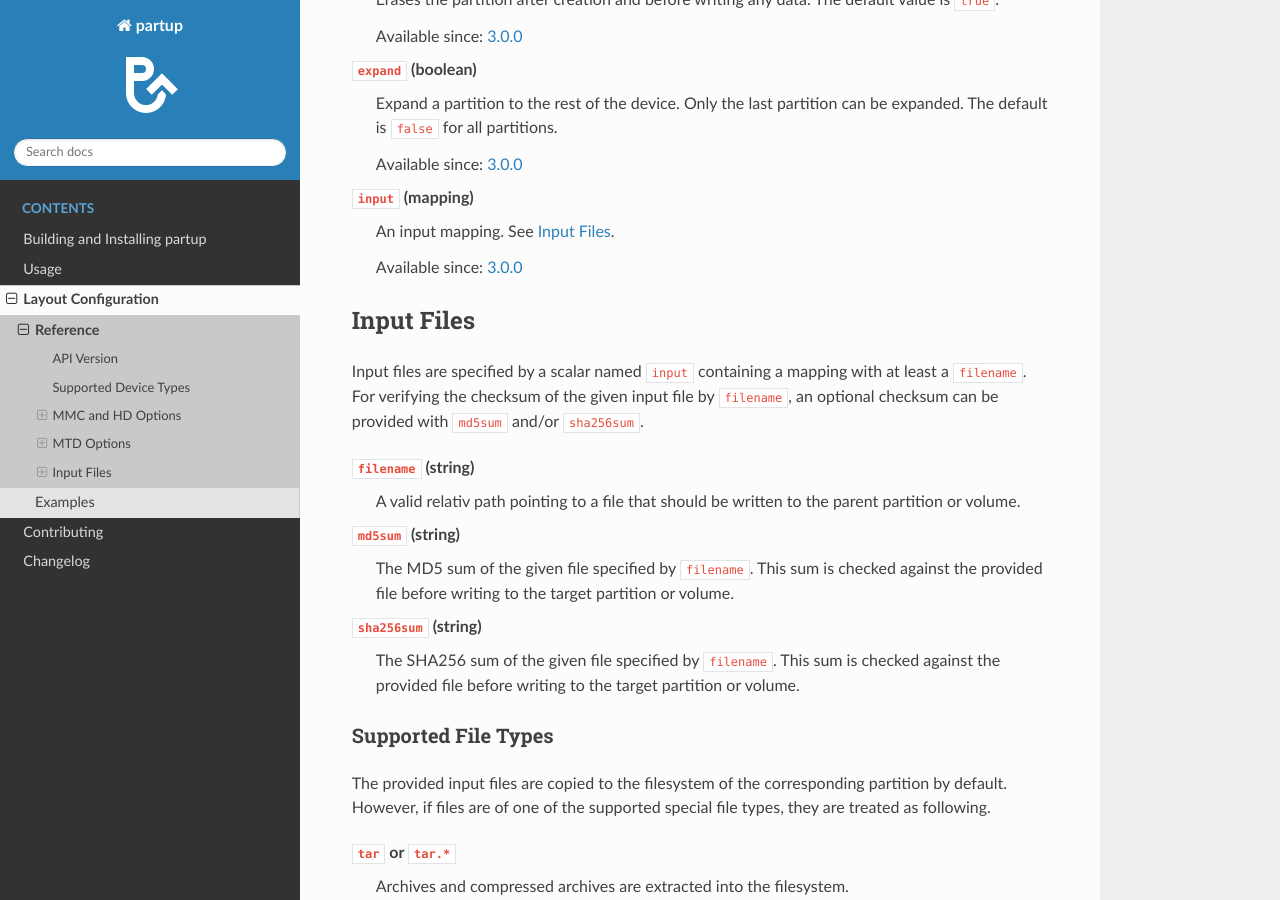
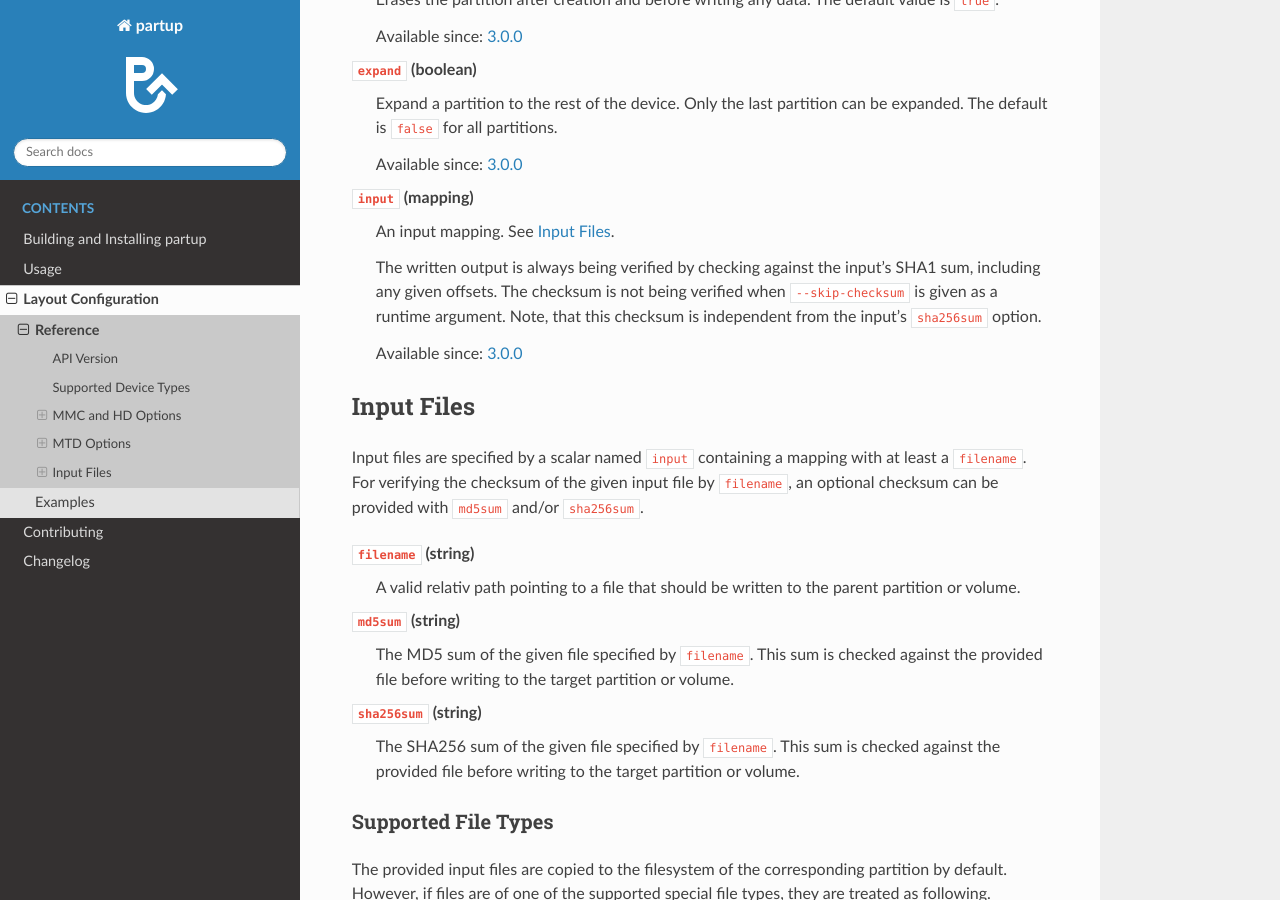
Before and after one commit to phytec/partup, a Sphinx documentation site: the page built from doc/layout-config-reference.rst, in a window 1280 px wide and 900 px high, scrolled down 5382 px. Built offline with Sphinx 7.4.7 and the Read the Docs theme 3.1.0, drawn with Linux system fonts in a browser that asks for light colours.

```diff
--- a/doc/layout-config-reference.rst
+++ b/doc/layout-config-reference.rst
@@ -270,6 +270,11 @@
 ``input`` (mapping)
    An input mapping. See :ref:`input-files`.
 
+   The written output is always being verified by checking against the input's
+   SHA1 sum, including any given offsets. The checksum is not being verified
+   when ``--skip-checksum`` is given as a runtime argument. Note, that this
+   checksum is independent from the input's ``sha256sum`` option.
+
    Available since: :ref:`release-3.0.0`
 
 .. _input-files:
```
